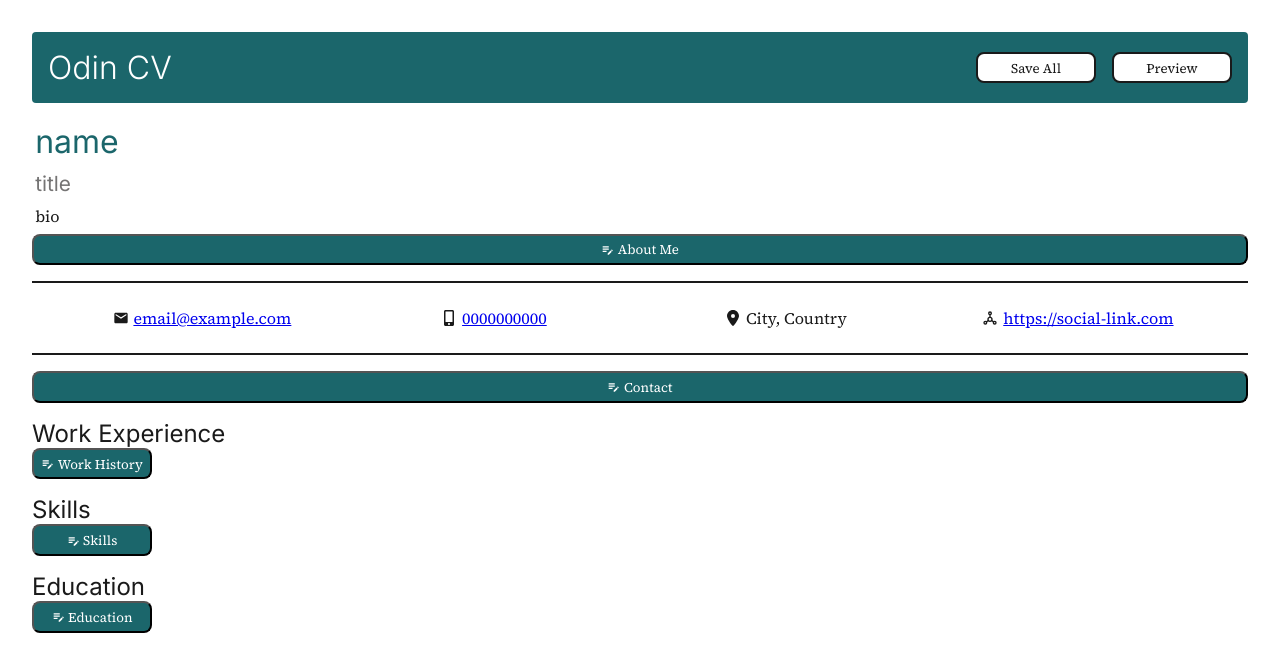
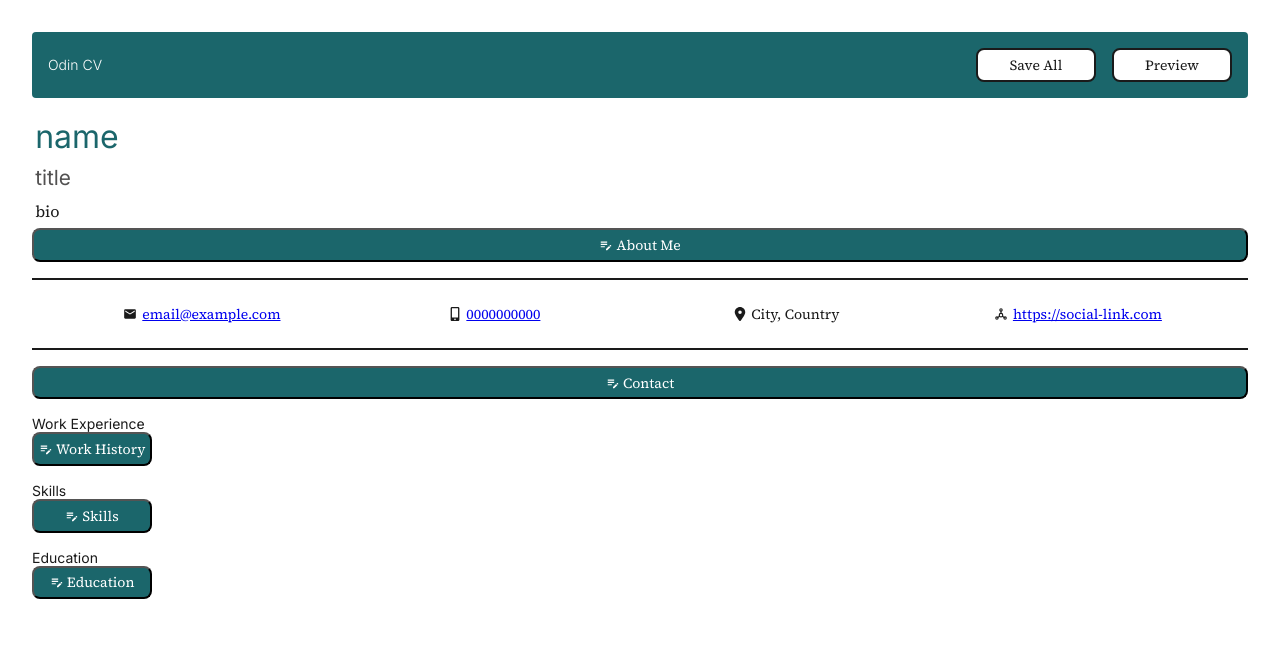
Before and after one commit to Liam-JL/cv-application, a React (Vite) app: page / in a window 1280 px wide. Shown: the top 672 px of the page. Built offline with nearby package versions, Linux system fonts and the light colour scheme.

Commit message:
Tweak font size and secondary text color

```diff
--- a/src/styles/global.css
+++ b/src/styles/global.css
@@ -11,6 +11,7 @@ input {
 *, *:before, *:after {
   box-sizing: inherit;
   font-family: "Source Serif 4", serif;
+  font-size: 14px;
 }
 
 body, h1, h2, h3, h4, h5, h6, p, ol, ul {
@@ -38,7 +39,7 @@ img {
   --font-body: 'Source Serif Pro', serif;
   --color-bg: #ffffff;
   --color-text: #1a1a1a;
-  --color-text-secondary: #757474;
+  --color-text-secondary: #525151;
   --color-accent: #1b666b; /* or pick your preferred */
 
   --btn-bg: var(--color-accent);
```
